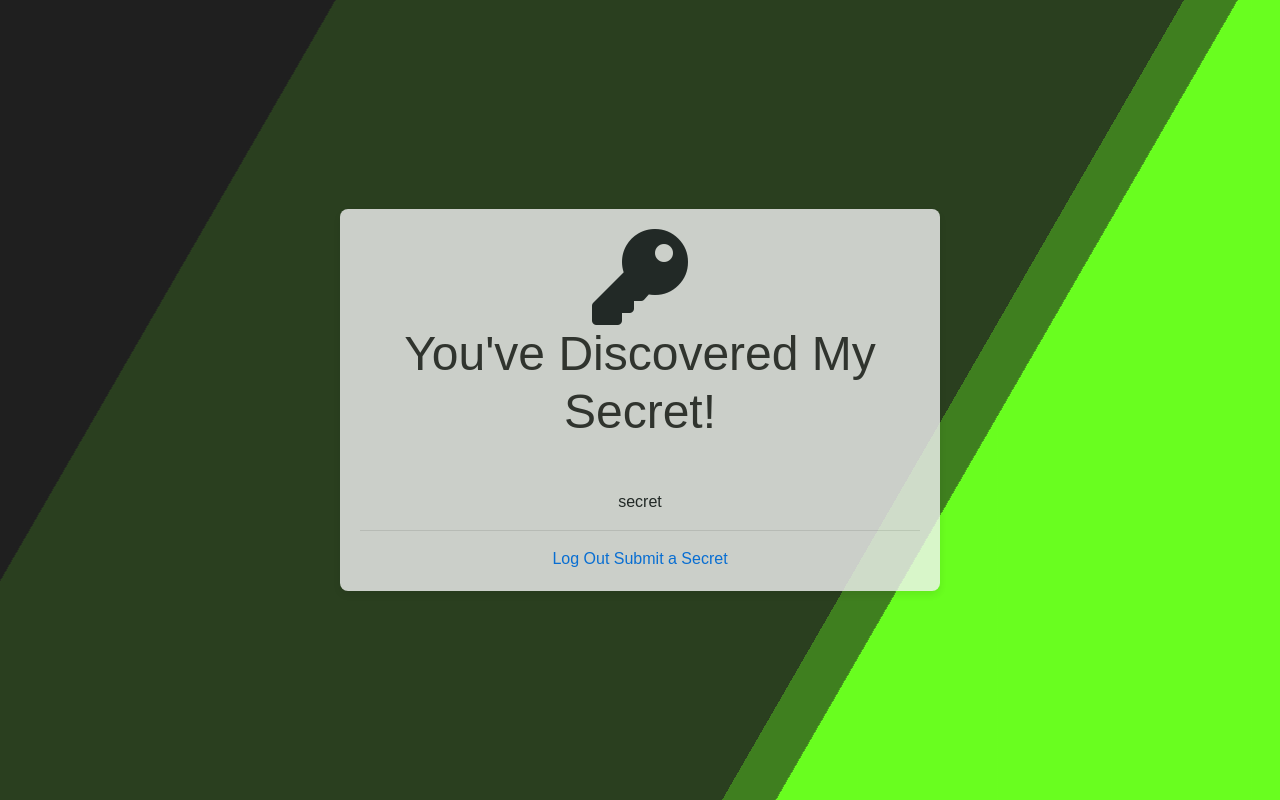
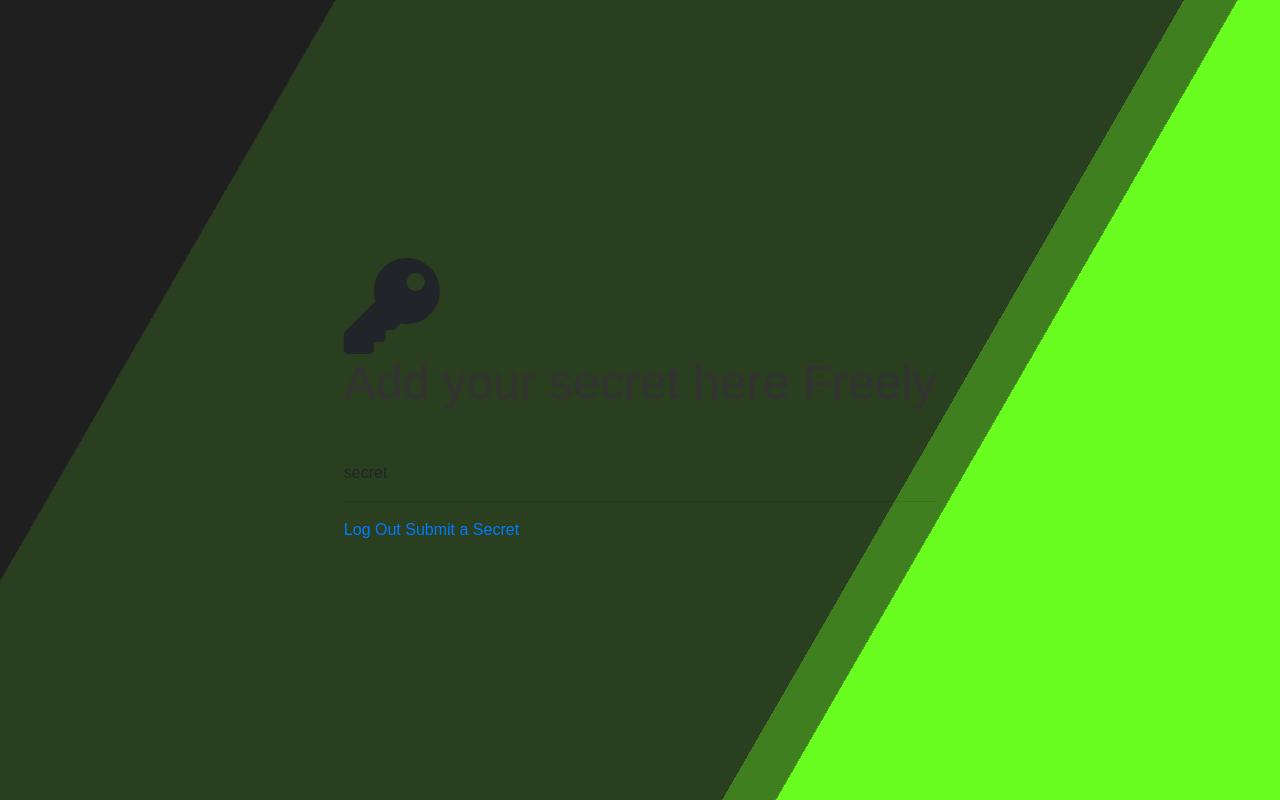
Before and after one commit to OmarMohmdSuleiman/Secretgram, a Node server app: page /secrets in a window 1280 px wide. Run offline with Node 20, Linux system fonts and the light colour scheme; some libraries are stand-ins or nearby versions.

Commit message:
Add 'Add your secret here Freely' into the <h1> as the title of the secret page

```diff
--- a/views/secrets.ejs
+++ b/views/secrets.ejs
@@ -1,9 +1,9 @@
 <%- include('partials/header') %>
 
 
-  <div class="container">
+  <div class="container-3">
     <i class="fas fa-key fa-6x"></i>
-    <h1 class="let's-see">You've Discovered My Secret!</h1>
+    <h1 class="secret-title">Add your secret here Freely</h1>
     <p class="my-secret">secret</p>
     <hr>
 
```
